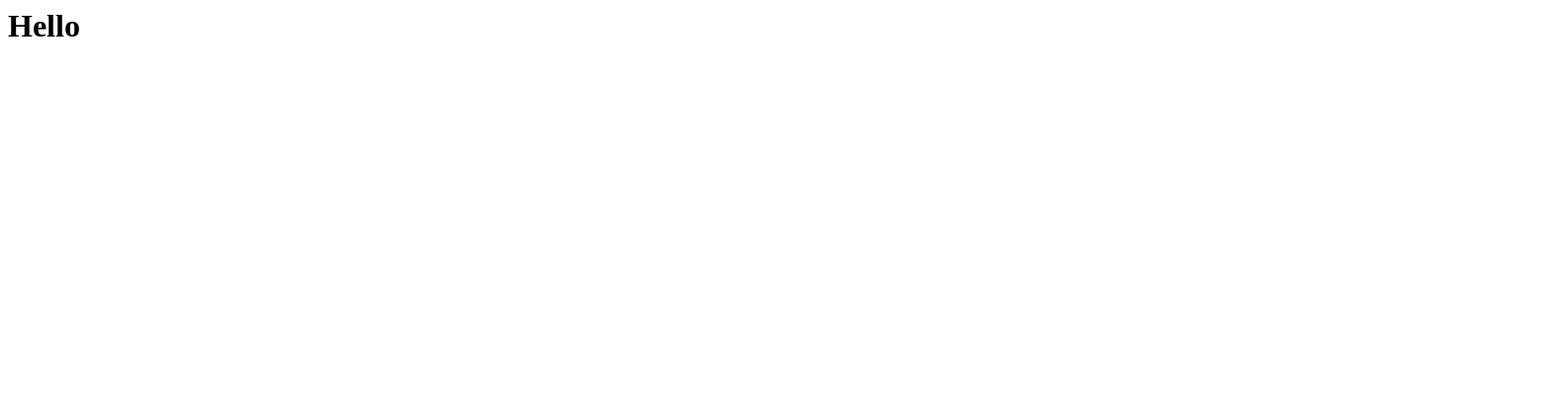
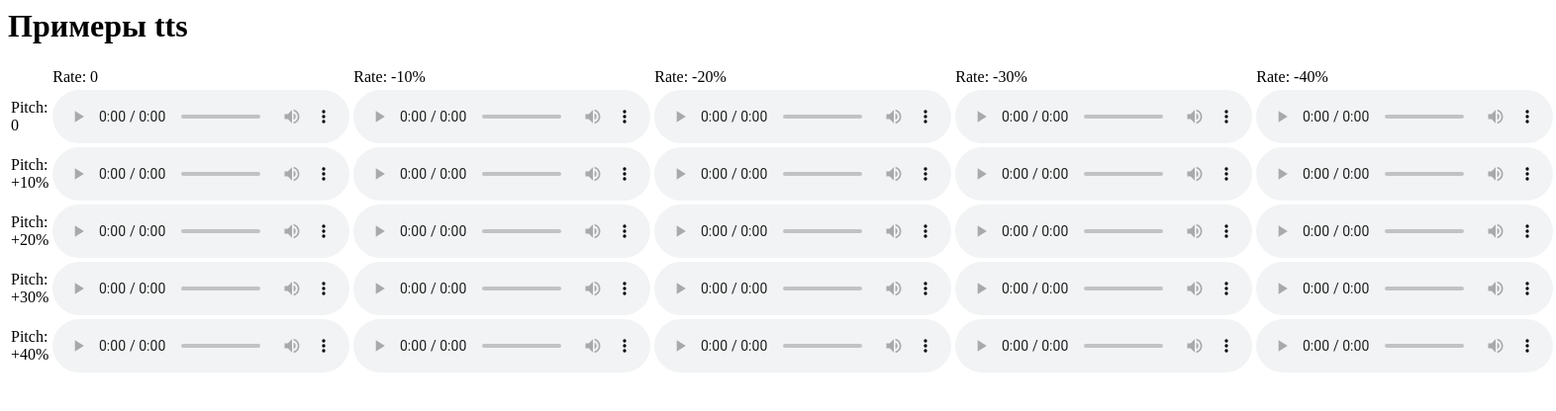
Before and after one commit to grigorev-vl-vl/tts_examples, a plain HTML site: page index.html in a window 1280 px wide. Shown: the whole page at 99% size, 1572 px wide, since content can reach past the window. Drawn offline with Linux system fonts and the light colour scheme.

Commit message:
upd rate-pitch

```diff
--- a/index.html
+++ b/index.html
@@ -1 +1,101 @@
-<h1>Hello</h1>
+<h1>Примеры tts</h1>
+<table style="width:100%">
+  <tr>
+    <td>   </td>
+    <td>Rate: 0</td>
+    <td>Rate: -10%</td>
+    <td>Rate: -20%</td>
+    <td>Rate: -30%</td>
+    <td>Rate: -40%</td>
+  </tr>
+  <tr>
+    <td>Pitch: 0</td>
+    <td style="text-align: center"><audio controls="controls">
+          <source src="./0r_0p.mp3" autoplay />
+        </audio></td>
+    <td style="text-align: center"><audio controls="controls">
+          <source src="./-10r_0p.mp3" autoplay />
+        </audio></td>
+    <td style="text-align: center"><audio controls="controls">
+          <source src="./-20r_0p.mp3" autoplay />
+        </audio></td>
+    <td style="text-align: center"><audio controls="controls">
+          <source src="./-30r_0p.mp3" autoplay />
+        </audio></td>
+    <td style="text-align: center"><audio controls="controls">
+          <source src="./-40r_0p.mp3" autoplay />
+        </audio></td>
+  </tr>
+  <tr>
+    <td>Pitch: +10%</td>
+    <td style="text-align: center"><audio controls="controls">
+          <source src="./0r_10p.mp3" autoplay />
+        </audio></td>
+    <td style="text-align: center"><audio controls="controls">
+          <source src="./-10r_10p.mp3" autoplay />
+        </audio></td>
+    <td style="text-align: center"><audio controls="controls">
+          <source src="./-20r_10p.mp3" autoplay />
+        </audio></td>
+    <td style="text-align: center"><audio controls="controls">
+          <source src="./-30r_10p.mp3" autoplay />
+        </audio></td>
+    <td style="text-align: center"><audio controls="controls">
+          <source src="./-40r_10p.mp3" autoplay />
+        </audio></td>
+  </tr>
+  <tr>
+    <td>Pitch: +20%</td>
+    <td style="text-align: center"><audio controls="controls">
+          <source src="./0r_20p.mp3" autoplay />
+        </audio></td>
+    <td style="text-align: center"><audio controls="controls">
+          <source src="./-10r_20p.mp3" autoplay />
+        </audio></td>
+    <td style="text-align: center"><audio controls="controls">
+          <source src="./-20r_20p.mp3" autoplay />
+        </audio></td>
+    <td style="text-align: center"><audio controls="controls">
+          <source src="./-30r_20p.mp3" autoplay />
+        </audio></td>
+    <td style="text-align: center"><audio controls="controls">
+          <source src="./-40r_20p.mp3" autoplay />
+        </audio></td>
+  </tr>
+  <tr>
+    <td>Pitch: +30%</td>
+    <td style="text-align: center"><audio controls="controls">
+          <source src="./0r_30p.mp3" autoplay />
+        </audio></td>
+    <td style="text-align: center"><audio controls="controls">
+          <source src="./-10r_30p.mp3" autoplay />
+        </audio></td>
+    <td style="text-align: center"><audio controls="controls">
+          <source src="./-20r_30p.mp3" autoplay />
+        </audio></td>
+    <td style="text-align: center"><audio controls="controls">
+          <source src="./-30r_30p.mp3" autoplay />
+        </audio></td>
+    <td style="text-align: center"><audio controls="controls">
+          <source src="./-40r_30p.mp3" autoplay />
+        </audio></td>
+  </tr>
+  <tr>
+    <td>Pitch: +40%</td>
+    <td style="text-align: center"><audio controls="controls">
+          <source src="./0r_40p.mp3" autoplay />
+        </audio></td>
+    <td style="text-align: center"><audio controls="controls">
+          <source src="./-10r_40p.mp3" autoplay />
+        </audio></td>
+    <td style="text-align: center"><audio controls="controls">
+          <source src="./-20r_40p.mp3" autoplay />
+        </audio></td>
+    <td style="text-align: center"><audio controls="controls">
+          <source src="./-30r_40p.mp3" autoplay />
+        </audio></td>
+    <td style="text-align: center"><audio controls="controls">
+          <source src="./-40r_40p.mp3" autoplay />
+        </audio></td>
+  </tr>
+</table>
```
